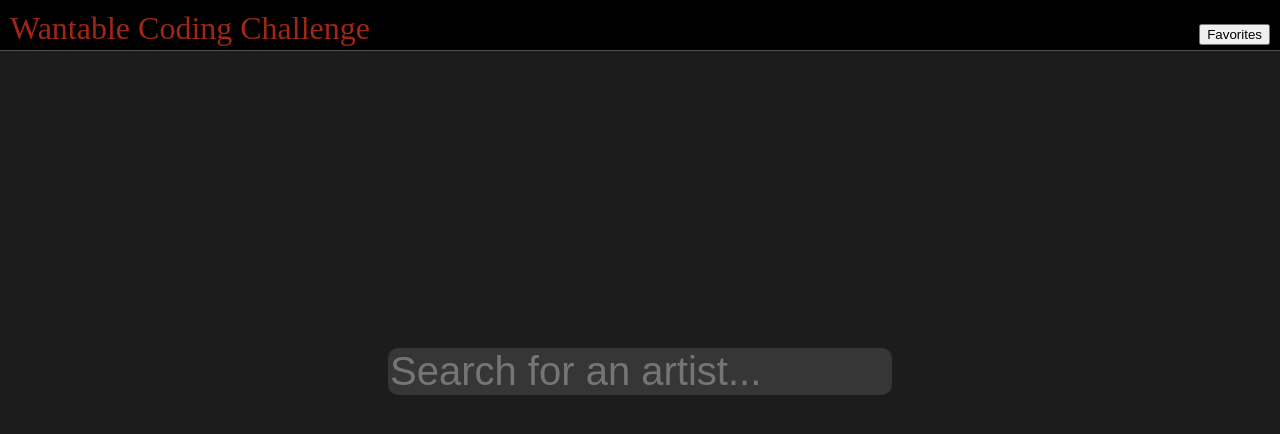
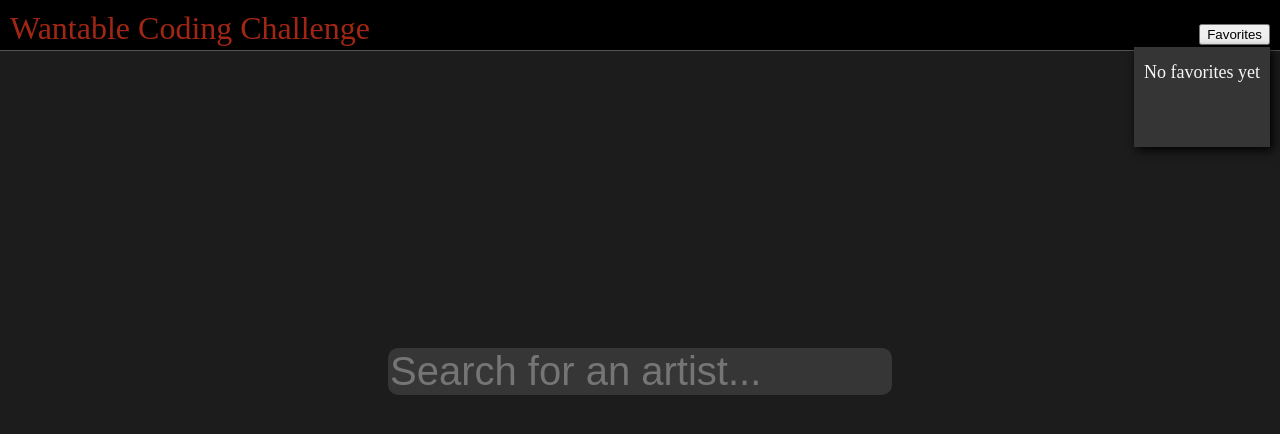
Before and after one commit to Fennerwe/Wantable-Challenge, a React (Create React App) app: page / in a window 1280 px wide. Shown: the top 434 px of the page. Built offline with nearby package versions, Linux system fonts and the light colour scheme.

Commit message:
Make favorites list prettier

```diff
--- a/src/components/layout/components/FavoritesList.module.scss
+++ b/src/components/layout/components/FavoritesList.module.scss
@@ -2,18 +2,22 @@
   position: relative;
 }
 
+$listColor: #353535;
+
 .list {
   font-size: 18px;
-  background-color: lightgray;
-  color: black;
-  height: 300px;
+  background-color: $listColor;
   position: absolute;
+  color: #f7f7f7;
   top: 0px;
   right: 0px;
+  min-height: 100px;
+  box-shadow: 3px 3px 10px black;
 }
 
 .listTable {
   border-collapse: collapse;
+  margin-top: 10px;
 }
 
 $cellPadding: 5px;
@@ -21,10 +25,10 @@ $cellPadding: 5px;
 .tableBody {
   .row {
     &:nth-child(odd) {
-      background-color: darken(lightgray, 5);
+      background-color: darken($listColor, 5);
     }
     &:hover {
-      background-color: darken(lightgray, 10);
+      background-color: darken($listColor, 10);
     }
   }
 }
@@ -49,3 +53,19 @@ $cellPadding: 5px;
 .deleteIcon {
   color: red;
 }
+
+.noFavoritesContainer {
+  width: fit-content;
+  display: flex;
+  align-items: center;
+  justify-content: center;
+  flex-direction: column;
+  flex: 1;
+
+  .noFavorites {
+    margin-top: 15px;
+    padding-right: 10px;
+    padding-left: 10px;
+    white-space: nowrap;
+  }
+}
--- a/src/components/layout/components/FavoritesList.module.scss.d.ts
+++ b/src/components/layout/components/FavoritesList.module.scss.d.ts
@@ -5,3 +5,5 @@ export const tableBody: string;
 export const row: string;
 export const cell: string;
 export const deleteIcon: string;
+export const noFavoritesContainer: string;
+export const noFavorites: string;
--- a/src/components/layout/components/FavoritesList.tsx
+++ b/src/components/layout/components/FavoritesList.tsx
@@ -10,7 +10,7 @@ import * as classes from './FavoritesList.module.scss'
 export const FavoritesList = (props: {}) => {
   const history = useHistory()
   const favorites = useContext(favoritesStore)
-  const [isListVisible, setIsListVisible] = useState(false)
+  const [isListVisible, setIsListVisible] = useState(true)
 
   return (
     <div
@@ -23,6 +23,7 @@ export const FavoritesList = (props: {}) => {
       <div className={classes.listContainer}>
         {isListVisible && (
           <div className={classes.list}>
+            {favorites.state.favorites.length > 0 ? (
               <table className={classes.listTable}>
                 <thead>
                   <tr className={classes.row}>
@@ -45,7 +46,9 @@ export const FavoritesList = (props: {}) => {
                           }
                           onKeyPress={(ev) => {
                             if (ev.key === 'Enter') {
-                            history.push(`/artist/${encodeURI(fav.artistName)}`)
+                              history.push(
+                                `/artist/${encodeURI(fav.artistName)}`
+                              )
                             }
                           }}
                         >
@@ -71,6 +74,11 @@ export const FavoritesList = (props: {}) => {
                   ))}
                 </tbody>
               </table>
+            ) : (
+              <div className={classes.noFavoritesContainer}>
+                <div className={classes.noFavorites}>No favorites yet</div>
+              </div>
+            )}
           </div>
         )}
       </div>
--- a/src/pages/home/Home.module.scss
+++ b/src/pages/home/Home.module.scss
@@ -6,7 +6,6 @@
 
 .searchBarContainer {
   width: 100%;
-  text-align: center;
   display: flex;
   flex: 1;
   align-items: center;
```
Lines whose indentation alone changed are shown as unchanged.
